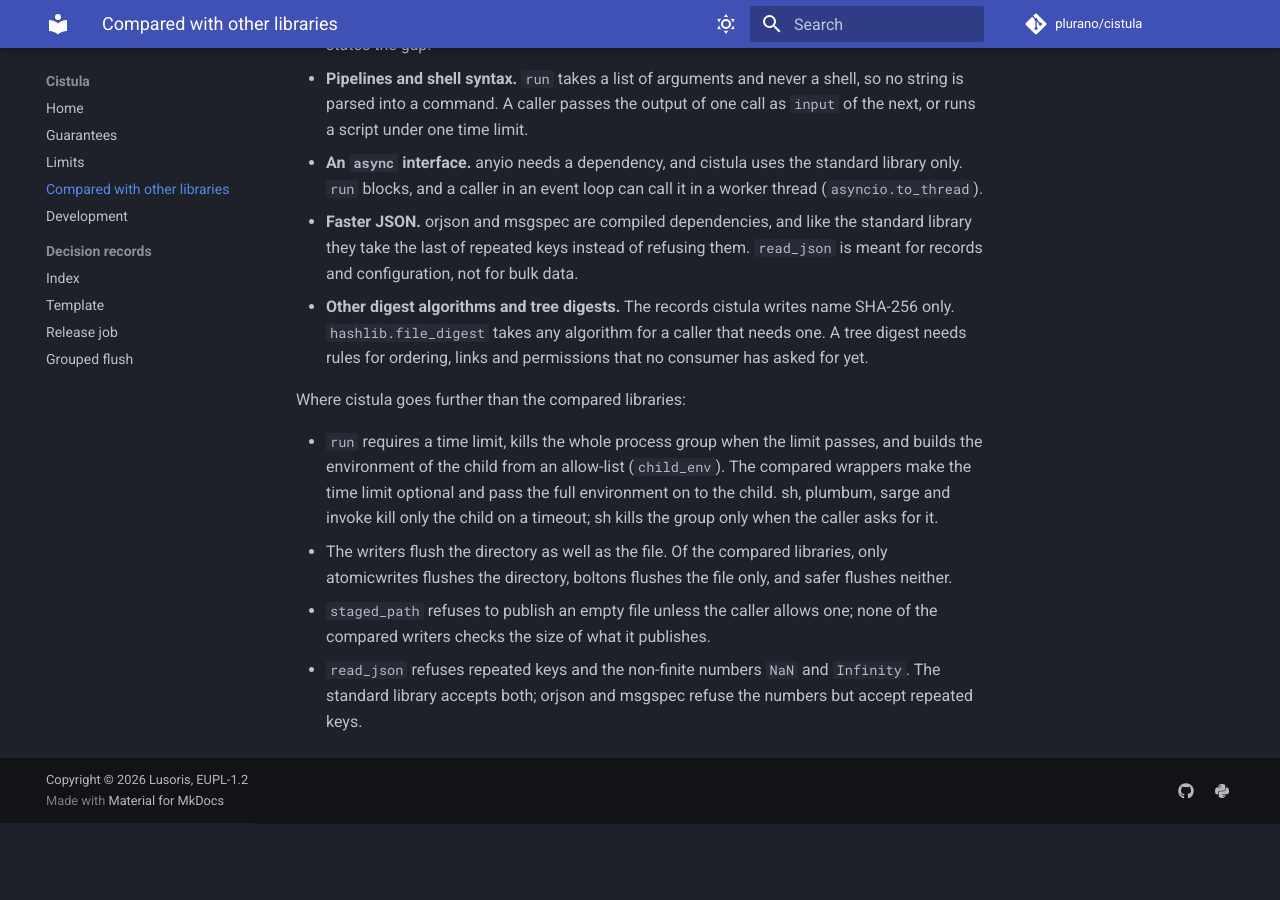
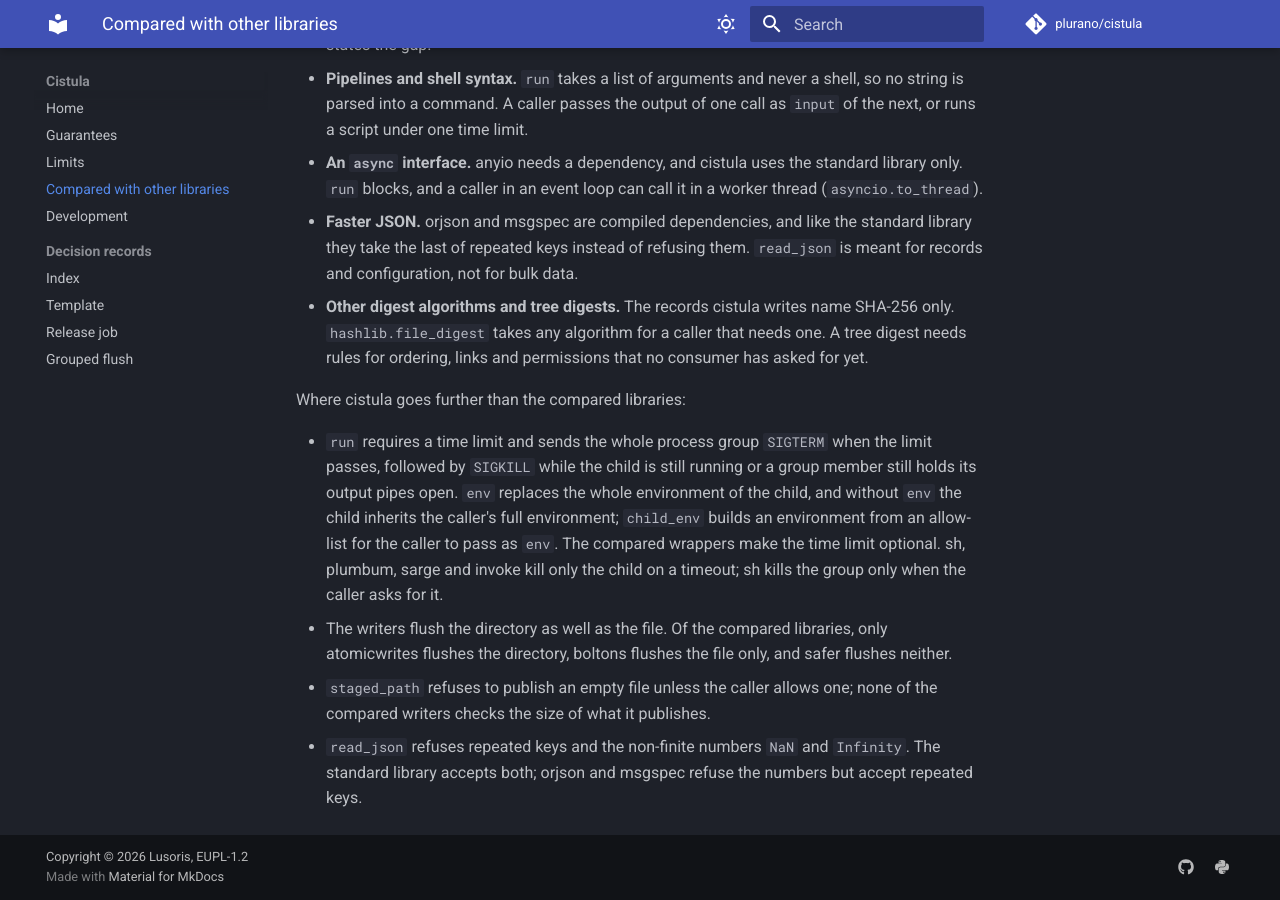
Before and after one commit to plurano/cistula, an MkDocs documentation site: the page built from docs/comparison.md, in a window 1280 px wide and 900 px high, scrolled down 724 px. Built offline with MkDocs 1.6.1 and Material for MkDocs 9.7.7, drawn with Linux system fonts in a browser that asks for light colours; comment, search, counter and statistics services are not loaded; before the commit the page ends 1547 px from its top, so only the background shows below that.

Commit message:
fix: queue Pages deploys and state the measured guarantees
The Pages workflow put every run in one concurrency group, where the
next run replaces a pending one. An older run that reached the group
late could cancel the run of the current main commit and then skip its
own deploy, which left the site stale. A pull request keeps its cancel
group; every other run now gets a group of its own, and the deploy job
queues in pages-deploy with queue: max, which keeps pending runs in
order instead of replacing them.

The documentation and the docstrings now say what run does on expiry:
SIGKILL follows only while the child runs or a group member holds its
output open, so a member that ignores SIGTERM after the child exited
keeps running (issue 82 tracks the fix). They also state the return
bound with the one-second drain, that env replaces the environment of
the child and that the child inherits the caller's without it, that the
readers refuse only float literals that overflow while integers of any
size are read and written, and what the README example needs to run.

The version check now requires the Pages workflow to name exactly one
interpreter, so a tree without any of the three declarations fails.

Signed-off-by: lusoris <lusoris@proton.me>

```diff
--- a/docs/comparison.md
+++ b/docs/comparison.md
@@ -39,12 +39,14 @@ the reason given:
 
 Where cistula goes further than the compared libraries:
 
-- `run` requires a time limit, kills the whole process group when the limit
-  passes, and builds the environment of the child from an allow-list
-  (`child_env`). The compared wrappers make the time limit optional and pass
-  the full environment on to the child. sh, plumbum, sarge and invoke kill
-  only the child on a timeout; sh kills the group only when the caller asks
-  for it.
+- `run` requires a time limit and sends the whole process group `SIGTERM` when
+  the limit passes, followed by `SIGKILL` while the child is still running or a
+  group member still holds its output pipes open. `env` replaces the whole
+  environment of the child, and without `env` the child inherits the caller's
+  full environment; `child_env` builds an environment from an allow-list for
+  the caller to pass as `env`. The compared wrappers make the time limit
+  optional. sh, plumbum, sarge and invoke kill only the child on a timeout; sh
+  kills the group only when the caller asks for it.
 - The writers flush the directory as well as the file. Of the compared
   libraries, only atomicwrites flushes the directory, boltons flushes the file
   only, and safer flushes neither.
```
Also changed, not shown: README.md (+7 -3 lines), docs/guarantees.md (+14 -6 lines), docs/index.md (+4 -3 lines), docs/limits.md (+7 -2 lines), 5 other files.
